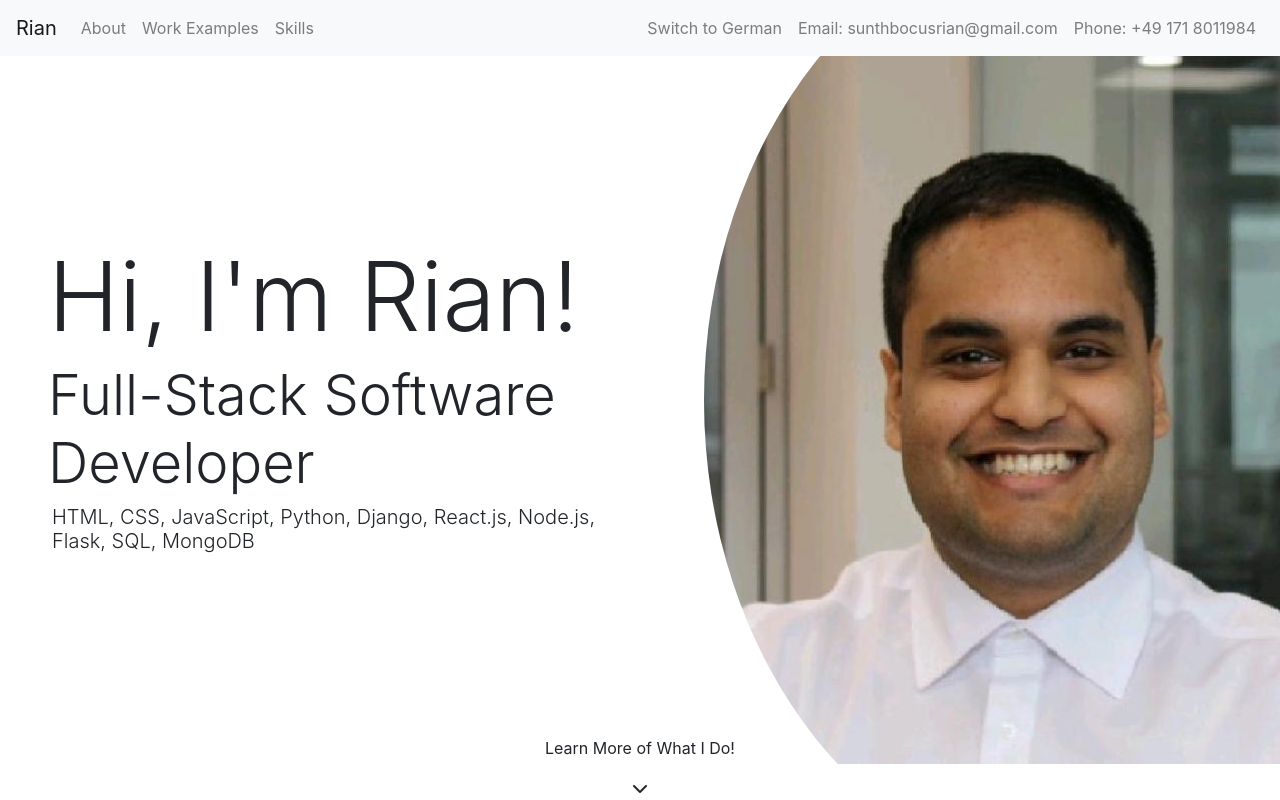
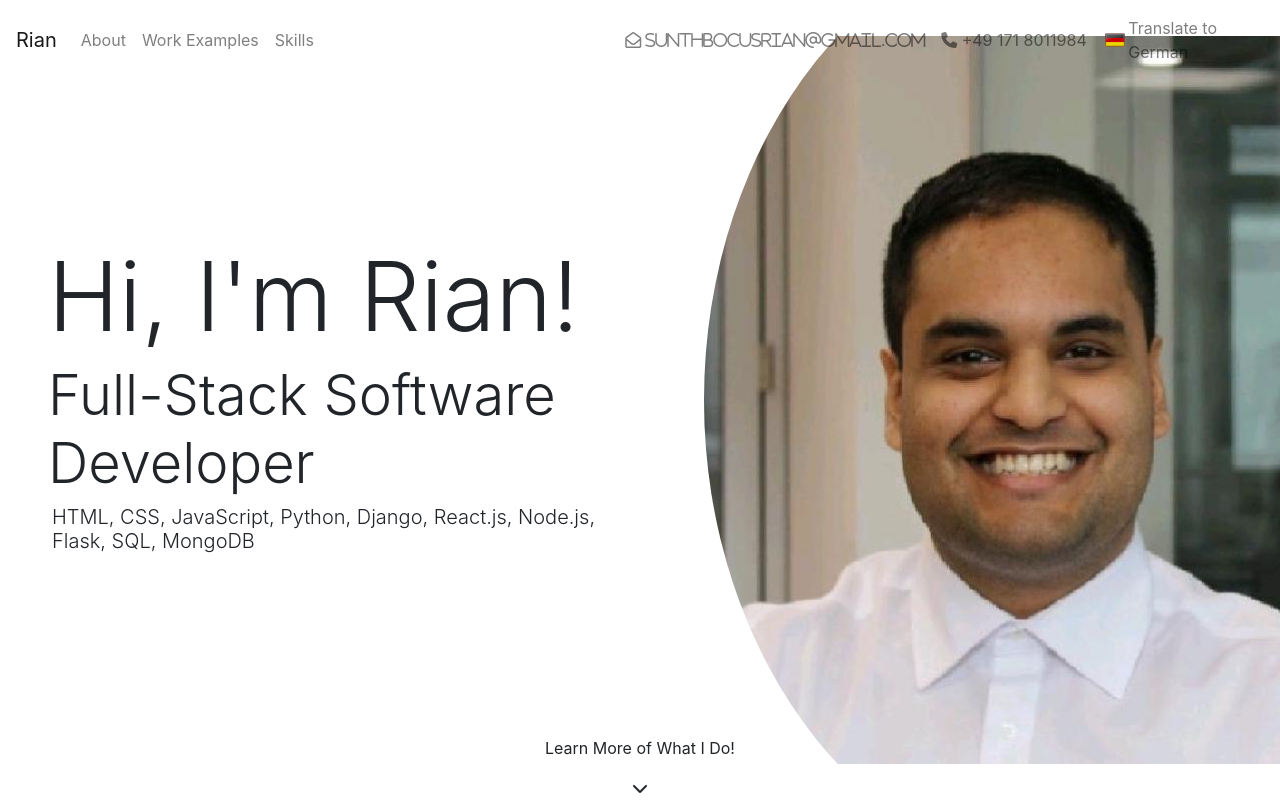
Before and after one commit to Rian1010/Portfolio, a React (Create React App) app in the folder portfolio/: page / in a window 1280 px wide. Shown: the top 800 px of the page. Built offline with nearby package versions, Linux system fonts and the light colour scheme.

Commit message:
Added icons and improved the design of the navbar

```diff
--- a/portfolio/src/components/App.css
+++ b/portfolio/src/components/App.css
@@ -1,3 +1,14 @@
+/* Navbar */
+
+.flag-de {
+  width: 20%;
+  height: 20px;
+  background-image: url('../img/german-flag.svg');
+  background-repeat: no-repeat;
+  background-position: center;
+  background-size: contain;
+}
+
 /* Banner */
 
 .banner-img {
--- a/portfolio/src/components/Navbar.js
+++ b/portfolio/src/components/Navbar.js
@@ -4,18 +4,21 @@ import { Navbar, Nav } from 'react-bootstrap';
 
 function Navigation() {
     return (
-        <Navbar bg="light" variant="light" fixed="top">
+        <Navbar expand="lg" variant="light" fixed="top">
             <Navbar.Brand href="/">Rian</Navbar.Brand>
-            <Nav className="mr-auto">
-                <Nav.Link href="#about">About</Nav.Link>
-                <Nav.Link href="#examples">Work Examples</Nav.Link>
-                <Nav.Link href="#skills">Skills</Nav.Link>
-            </Nav>
-            <Nav className="ml-auto">
-                <Nav.Link href="/">Switch to German</Nav.Link>
-                <Nav.Link href="mailto:sunthbocusrian@gmail.com">Email: sunthbocusrian@gmail.com</Nav.Link>
-                <Nav.Link href="tel:+49 171 8011984">Phone: +49 171 8011984</Nav.Link>
-            </Nav>
+            <Navbar.Toggle aria-controls="basic-navbar-nav" />
+            <Navbar.Collapse id="basic-navbar-nav">
+                <Nav className="mr-auto d-flex align-items-center">
+                    <Nav.Link href="#about">About</Nav.Link>
+                    <Nav.Link href="#examples">Work Examples</Nav.Link>
+                    <Nav.Link href="#skills">Skills</Nav.Link>
+                </Nav>
+                <Nav className="ml-auto d-flex align-items-center">
+                    <Nav.Link href="mailto:sunthbocusrian@gmail.com"><i className="far fa-envelope-open"> sunthbocusrian@gmail.com</i></Nav.Link>
+                    <Nav.Link href="tel:+49 171 8011984"><i className="fas fa-phone"></i> +49 171 8011984</Nav.Link>
+                    <Nav.Link href="/" className="d-flex flex-row align-items-center"><div className="flag-de"></div>Translate to German</Nav.Link>
+                </Nav>
+            </Navbar.Collapse>
         </Navbar>
     )
 }
```
Also changed, not shown: portfolio/src/img/german-flag.svg (added).
